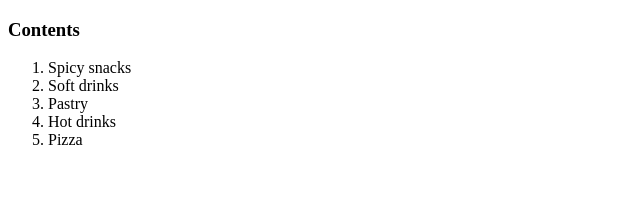
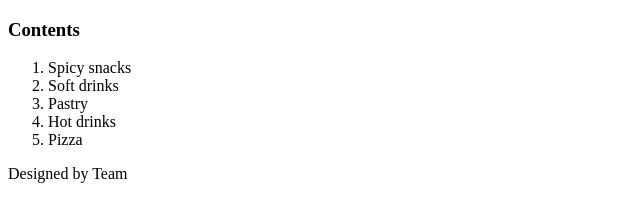
Before and after one commit to sarababu002/Gitcourse2, a plain HTML site: page index.html in a window 1280 px wide. Shown: the whole page, without its empty margins (0-640 px from the left). Drawn offline with Linux system fonts and the light colour scheme.

Commit message:
add footer

```diff
--- a/index.html
+++ b/index.html
@@ -14,5 +14,6 @@
        <li>Hot drinks</li>
         <li>Pizza</li>
     </ol>
+    <footer>Designed by Team</footer>
 </body>
 </html>
```
